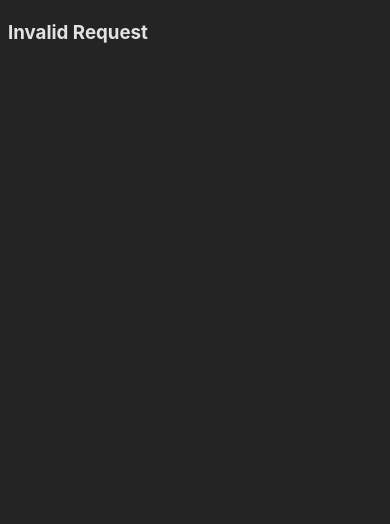
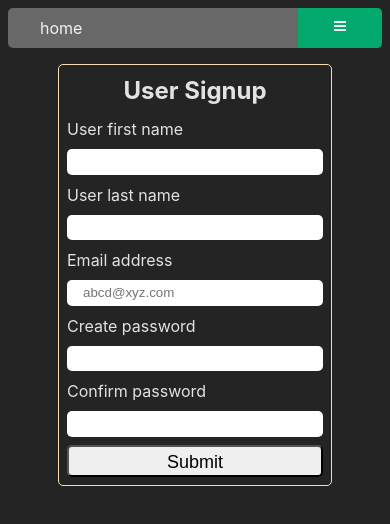
Before and after one commit to ShubhamOulkar/auth, a React (Vite) app: page /signup in a window 390 px wide. Shown: the top 524 px of the page. Built offline with nearby package versions, Linux system fonts and the light colour scheme.

Commit message:
add and test SSR login and signup react-hook-form

```diff
--- a/client/App.css
+++ b/client/App.css
@@ -2,6 +2,7 @@
   display: flex;
   flex-direction: column;
   align-items: center;
+  gap: 1.8rem;
 }
 
 ul {
@@ -19,7 +20,8 @@ ul {
 .topnav {
   width: 100%;
   background-color: #696868;
-  height: 3.5rem;
+  height: 3.3rem;
+  border-radius: 5px;
   transition: all 0.8s;
 }
 
@@ -28,9 +30,10 @@ ul {
   display: block;
   color: #f2f2f2;
   text-align: center;
-  padding: 1rem;
+  padding-inline: 1rem;
+  padding-block: 0.5rem;
   text-decoration: none;
-  font-size: 1rem;
+  font-size: 1.5rem;
   width: 5rem;
 }
 
@@ -44,7 +47,37 @@ ul {
   display: none;
 }
 
+.card {
+  display: flex;
+  flex-direction: column;
+  align-items: center;
+  width: 25rem;
+  border: 1px solid wheat;
+  border-radius: 5px;
+  padding: 1rem;
+}
+
+.form {
+  display: flex;
+  flex-direction: column;
+  align-items: start;
+  gap: 0.5rem;
+  width: inherit;
+}
+
 @media screen and (max-width: 600px) {
+  .home {
+    gap: 1rem;
+  }
+  .card {
+    width: 16rem;
+    padding: 0.5rem;
+  }
+
+  .form {
+    gap: 0.5rem;
+  }
+
   .topnav .uList :not(:first-child, :last-child) {
     display: none;
   }
@@ -54,16 +87,25 @@ ul {
   .topnav a {
     padding: 0.5rem;
     width: 2rem;
+    font-size: medium;
   }
   .topnav a.icon {
     float: right;
     display: block;
     background-color: #04aa6d;
+    width: 20px;
+    height: 1.5rem;
+    border-top-right-radius: 5px;
+    border-bottom-right-radius: 5px;
+  }
+
+  .topnav.responsive a.icon {
+    border-bottom-right-radius: 0;
   }
 
   .topnav.responsive {
     position: relative;
-    height: calc(3 * 3.5rem);
+    height: calc(2.3 * 3.3rem);
   }
   .topnav.responsive .icon {
     position: absolute;
@@ -91,3 +133,9 @@ ul {
     padding-inline: 2rem;
   }
 }
+
+@media screen and (max-width: 285px) {
+  .card {
+    width: 12rem;
+  }
+}
--- a/client/App.tsx
+++ b/client/App.tsx
@@ -6,9 +6,9 @@ import { Router } from "./routes/browserRoutes";
 
 function App() {
   return (
-    <div>
+    <main>
       <Router />
-    </div>
+    </main>
   );
 }
 
--- a/client/components/LoginForm.tsx
+++ b/client/components/LoginForm.tsx
@@ -1,15 +1,45 @@
 import React from "react";
-import { useState } from "react";
+import { useForm, SubmitHandler } from "react-hook-form";
+
+type Inputs = {
+  firstname: string;
+  lastname: string;
+  email: string;
+  password: string;
+  confirmPassword: string;
+};
 
 function LoginForm() {
-  const [count, setCount] = useState(0);
+  const {
+    register,
+    handleSubmit,
+    watch,
+    formState: { errors },
+  } = useForm<Inputs>();
+
+  const onSubmit: SubmitHandler<Inputs> = (data) => console.log(data);
 
   return (
     <div className="card">
-      <h5>login form</h5>
-      <form>
-        <input type="text" />
-        <button>Submit</button>
+      <h1>User Login</h1>
+      <form className="form" onSubmit={handleSubmit(onSubmit)}>
+        <label htmlFor="email">
+          Enter email address{" "}
+          {errors.email && <span> * This field is required</span>}
+        </label>
+        <input
+          type="email"
+          placeholder="abcd@xyz.com"
+          {...register("email", { required: true })}
+        />
+
+        <label htmlFor="password">
+          Enter password
+          {errors.password && <span> * This field is required</span>}
+        </label>
+        <input type="password" {...register("password", { required: true })} />
+
+        <button type="submit">Submit</button>
       </form>
     </div>
   );
--- a/client/components/LogoutForm.tsx
+++ b/client/components/LogoutForm.tsx
@@ -1,18 +1,68 @@
 import React from "react";
-import { useState } from "react";
+import { useForm, SubmitHandler } from "react-hook-form";
 
-function LogoutForm() {
-  const [count, setCount] = useState(0);
+type Inputs = {
+  firstname: string;
+  lastname: string;
+  email: string;
+  password: string;
+  confirmPassword: string;
+};
+
+function LoginForm() {
+  const {
+    register,
+    handleSubmit,
+    watch,
+    formState: { errors },
+  } = useForm<Inputs>();
+
+  const onSubmit: SubmitHandler<Inputs> = (data) => console.log(data);
 
   return (
     <div className="card">
-      <h5>logout form</h5>
-      <form>
-        <input type="text" />
-        <button>Submit</button>
+      <h1>User Signup</h1>
+      <form className="form" onSubmit={handleSubmit(onSubmit)}>
+        <label htmlFor="firstname">
+          User first name{" "}
+          {errors.firstname && <span> * This field is required</span>}
+        </label>
+        <input type="text" {...register("firstname", { required: true })} />
+
+        <label htmlFor="lastname">
+          User last name
+          {errors.lastname && <span> * This field is required</span>}
+        </label>
+        <input type="text" {...register("lastname", { required: true })} />
+
+        <label htmlFor="email">
+          Email address{errors.email && <span> * This field is required</span>}
+        </label>
+        <input
+          type="email"
+          placeholder="abcd@xyz.com"
+          {...register("email", { required: true })}
+        />
+
+        <label htmlFor="password">
+          Create password
+          {errors.password && <span> * This field is required</span>}
+        </label>
+        <input type="password" {...register("password", { required: true })} />
+
+        <label htmlFor="confirmPassword">
+          Confirm password
+          {errors.confirmPassword && <span> * This field is required</span>}
+        </label>
+        <input
+          type="password"
+          {...register("confirmPassword", { required: true })}
+        />
+
+        <button type="submit">Submit</button>
       </form>
     </div>
   );
 }
 
-export default LogoutForm;
+export default LoginForm;
--- a/client/components/NavigationBar.tsx
+++ b/client/components/NavigationBar.tsx
@@ -13,7 +13,7 @@ export default function NavBar() {
           <Link to="/login">login</Link>
         </li>
         <li>
-          <Link to="/logout">logout</Link>
+          <Link to="/signup">Signup</Link>
         </li>
         <li>
           <Link className="icon" onClick={myFunction}>
@@ -26,7 +26,7 @@ export default function NavBar() {
 }
 
 function myFunction() {
-  let x = document.getElementById("myTopnav");
+  let x = document.getElementById("myTopnav") as HTMLElement;
   if (x.className === "topnav") {
     x.className += " responsive";
   } else {
--- a/client/components/ProjectInfo.tsx
+++ b/client/components/ProjectInfo.tsx
@@ -2,9 +2,9 @@ import React from "react";
 
 export default function ProjectInfo() {
   return (
-    <div>
-      <h2>Identity and access management system</h2>
-      <p>creator Dev shubham oulkar</p>
+    <div className="card">
+      <h1>Identity and access management system</h1>
+      <p>Developer Shubham Oulkar</p>
     </div>
   );
 }
--- a/client/index.css
+++ b/client/index.css
@@ -2,6 +2,7 @@
   font-family: Inter, system-ui, Avenir, Helvetica, Arial, sans-serif;
   line-height: 1.5;
   font-weight: 400;
+  box-sizing: border-box;
 
   color-scheme: light dark;
   color: rgba(255, 255, 255, 0.87);
@@ -15,3 +16,65 @@
   -moz-osx-font-smoothing: grayscale;
   -webkit-text-size-adjust: 100%;
 }
+
+input {
+  border: none;
+}
+
+input,
+button {
+  height: 2rem;
+  border-radius: 5px;
+  padding-block: 0.3rem;
+  padding-inline: 1rem;
+  font-size: large;
+  width: -webkit-fill-available;
+  transition: all 0.5s;
+}
+
+button:is(:active, :focus, :hover) {
+  border: 2px solid rgb(9, 34, 55);
+  background-color: rgb(156, 203, 245);
+  color: rgb(9, 34, 55);
+}
+
+input:is(:active, :focus, :hover) {
+  border: 2px solid white;
+}
+
+h1 {
+  text-align: center;
+  margin-block-start: 0;
+  margin-block-end: 0.5rem;
+}
+
+label {
+  display: flex;
+  width: inherit;
+}
+
+span {
+  color: red;
+  font-size: small;
+  margin-left: auto;
+}
+
+@media screen and (max-width: 600px) {
+  input {
+    height: 1rem;
+    font-size: smaller;
+  }
+
+  label {
+    flex-direction: column;
+  }
+
+  span {
+    font-size: x-small;
+    margin-left: 0;
+  }
+
+  h1 {
+    font-size: x-large;
+  }
+}
--- a/client/routes/browserRoutes.tsx
+++ b/client/routes/browserRoutes.tsx
@@ -12,7 +12,7 @@ export function Router() {
       <Route path="/" element={<Home />}>
         <Route index element={<ProjectInfo />} />
         <Route path="login" element={<LoginForm />} />
-        <Route path="logout" element={<LogoutForm />} />
+        <Route path="signup" element={<LogoutForm />} />
       </Route>
       <Route path="*" element={<InvalidReq />} />
     </Routes>
```
Also changed, not shown: package.json (+7 -2 lines), server.js (+0 -15 lines), 1 other file (tests, documents, lock files or other folders).
